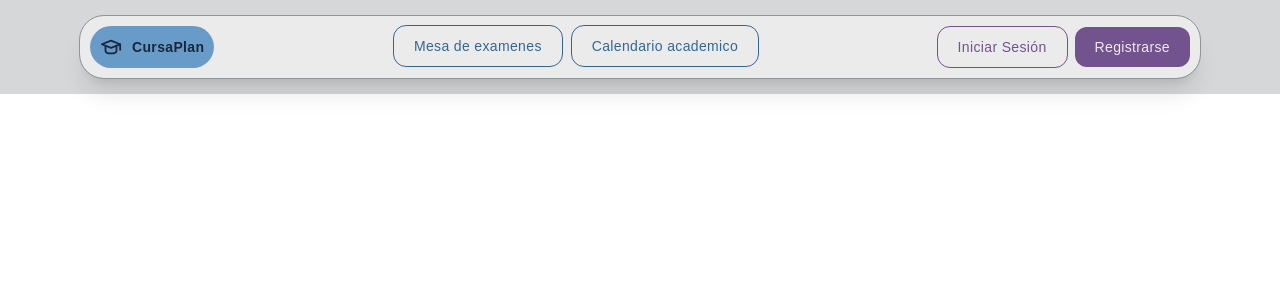
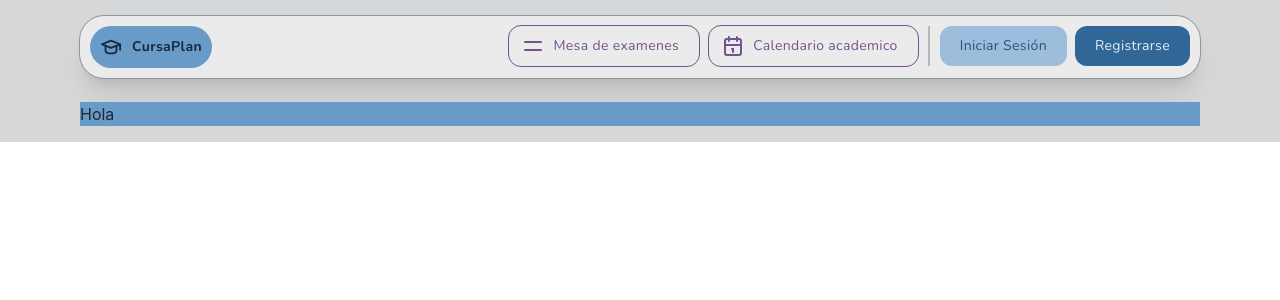
Before and after one commit to MatiasSolisSchneeberger/cursa-plan-v3, a React (Vite) app: page / in a window 1280 px wide. Shown: the top 300 px of the page. Built offline with nearby package versions, Linux system fonts and the light colour scheme.

Commit message:
actualizando - arreglando posicion DropdownContent

```diff
--- a/package.json
+++ b/package.json
@@ -13,6 +13,7 @@
         "@supabase/supabase-js": "^2.86.2",
         "@tabler/icons-react": "^3.35.0",
         "@tailwindcss/vite": "4.1.17",
+        "framer-motion": "^12.23.25",
         "react": "19.2.0",
         "react-dom": "19.2.0",
         "react-router-dom": "^7.10.1",
--- a/src/App.tsx
+++ b/src/App.tsx
@@ -1,6 +1,7 @@
 import {BrowserRouter, Routes, Route} from "react-router-dom"
 import Layout from "./layout/Layout"
 import {PaginaCarrera} from "./pages/PaginaCarrera" // Tu componente de página
+import {Index} from "./pages/Index"
 
 function App() {
 	return (
@@ -8,6 +9,7 @@ function App() {
 			<Routes>
 				{/* Rutas generales (Home, Contacto) sin tema específico */}
 				<Route path="/" element={<Layout />}>
+					<Route index element={<Index />} />
 					{/* --- AQUÍ ESTÁ LA MAGIA --- */}
 					{/* Definimos la ruta padre con el parámetro :carrera */}
 					<Route path="/carrera/:carrera" element={<PaginaCarrera />} />
--- a/src/index.css
+++ b/src/index.css
@@ -1,8 +1,8 @@
 /** @format */
+@import url("https://fonts.googleapis.com/css2?family=Nunito:ital,wght@0,200..1000;1,200..1000&display=swap");
 @import "tailwindcss";
 
 /* Tipografía Nunito */
-@import url("https://fonts.googleapis.com/css2?family=Nunito:ital,wght@0,200..1000;1,200..1000&display=swap");
 
 @custom-variant dark (&:where(.dark, .dark *));
 @theme inline {
@@ -1943,6 +1943,38 @@
 	}
 }
 
+.dropdown-content {
+	position-try-fallbacks: "--below-right, --below-left, --above-right, --above-left";
+}
+
+@position-try --below-right {
+	inset: unset;
+
+	top: anchor(bottom);
+	left: anchor(left);
+}
+
+@position-try --below-left {
+	inset: unset;
+
+	top: anchor(bottom);
+	right: anchor(left);
+}
+
+@position-try --above-right {
+	inset: unset;
+
+	top: anchor(top);
+	left: anchor(left);
+}
+
+@position-try --above-left {
+	inset: unset;
+
+	top: anchor(top);
+	right: anchor(right);
+}
+
 .texto-display {
 	@apply font-Nunito text-5xl leading-13 font-semibold;
 }
--- a/src/sections/NavHeader.tsx
+++ b/src/sections/NavHeader.tsx
@@ -1,8 +1,15 @@
 import LogoPage from "../components/LogoPage"
 import Button from "../components/Button"
 import Avatar from "../components/Avatar"
-import {IconHome} from "@tabler/icons-react"
+import {IconCalendar, IconHelp, IconHome, IconInfoCircle, IconMenu, IconMenu2, IconUser} from "@tabler/icons-react"
 import {useLocation} from "react-router-dom"
+import Dropdown from "../components/Dropdown"
+import DropdownTrigger from "../components/DropdownTrigger"
+import Menu from "../components/Menu"
+import MenuGroup from "../components/MenuGroup"
+import MenuItem from "../components/MenuItem"
+import DropdownContent from "../components/DropdownContent"
+import ButtonIcon from "../components/ButtonIcon"
 
 const isLogged = false
 
@@ -11,10 +18,10 @@ const User = () => {
 		<span className="flex flex-row gap-2 items-center">
 			{!isLogged ? (
 				<>
-					<Button variant="outlined" color="secondary">
+					<Button variant="flat" color="primary">
 						Iniciar Sesión
 					</Button>
-					<Button variant="solid" color="secondary">
+					<Button variant="solid" color="primary">
 						Registrarse
 					</Button>
 				</>
@@ -29,6 +36,53 @@ const User = () => {
 }
 
 export function NavHeader() {
+	const menuItems = [
+		{
+			title: "Paginas",
+			items: [
+				{
+					name: "Inicio",
+					href: "/",
+					icon: <IconHome />,
+				},
+				{
+					name: "Mesa de examenes",
+					href: "/mesas-examenes",
+					icon: <IconMenu />,
+				},
+				{
+					name: "Calendario academico",
+					href: "/calendario-academico",
+					icon: <IconCalendar />,
+				},
+			],
+		},
+		{
+			title: "Usuario",
+			items: [
+				{
+					name: "Perfil",
+					href: "/perfil",
+					icon: <IconUser />,
+				},
+			],
+		},
+		{
+			title: "Mas",
+			items: [
+				{
+					name: "Acerca de",
+					href: "/acerca-de",
+					icon: <IconInfoCircle />,
+				},
+				{
+					name: "Ayuda",
+					href: "/ayuda",
+					icon: <IconHelp />,
+				},
+			],
+		},
+	]
 	const {pathname: path} = useLocation()
 
 	return (
@@ -37,24 +91,42 @@ export function NavHeader() {
 			<LogoPage />
 
 			{/* Botones de Navegacion */}
-			<nav className="hidden md:flex flex-row gap-2.5 items-center justify-center self-stretch shrink-0 relative overflow-hidden md:overflow-visible w-min h-min">
-				{path !== "/" && (
-					<Button variant="solid" color="primary" iconLeft={<IconHome />} href="/">
-						Inicio
-					</Button>
-				)}
-				{path !== "/mesas-examenes" && (
-					<Button variant="outlined" color="primary" href="/mesas-examenes">
-						Mesa de examenes
-					</Button>
-				)}
-				{path !== "/calendario-academico" && (
-					<Button variant="outlined" color="primary" href="/calendario-academico">
-						Calendario academico
-					</Button>
-				)}
+			<nav className="hidden lg:flex flex-row gap-2.5 items-center justify-center self-stretch shrink-0 relative overflow-hidden lg:overflow-visible w-min h-min">
+				<span className="flex flex-row gap-2.5 pr-2.5 first:border-r-2 first:border-background-300 dark:first:border-background-700">
+					{menuItems[0].items
+						.filter(({href}) => href !== path)
+						.map(({name, href, icon}) => (
+							<Button variant="outlined" color="secondary" href={href} iconLeft={icon}>
+								{name}
+							</Button>
+						))}
+				</span>
+				{User()}
 			</nav>
-			{User()}
+			<nav className="inline-block lg:hidden">
+				<Dropdown>
+					<DropdownTrigger>
+						<ButtonIcon variant="outlined" color="primary">
+							<IconMenu2 />
+						</ButtonIcon>
+					</DropdownTrigger>
+					<DropdownContent>
+						<Menu>
+							{menuItems.map(({title, items}) => (
+								<MenuGroup key={title} title={title}>
+									{items
+										.filter(({href}) => href !== path)
+										.map(({name, href, icon}) => (
+											<MenuItem key={name} href={href} iconLeft={icon}>
+												{name}
+											</MenuItem>
+										))}
+								</MenuGroup>
+							))}
+						</Menu>
+					</DropdownContent>
+				</Dropdown>
+			</nav>
 		</header>
 	)
 }
```
Also changed, not shown: 1 other file (tests, documents, lock files or other folders).
